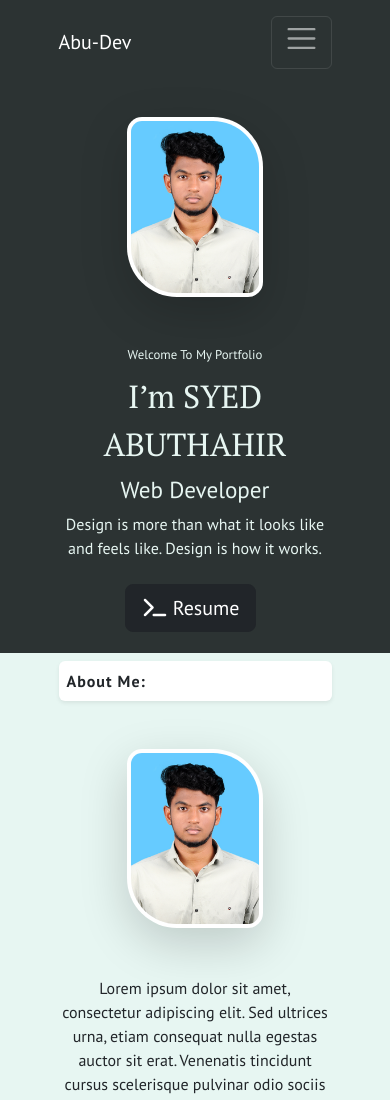
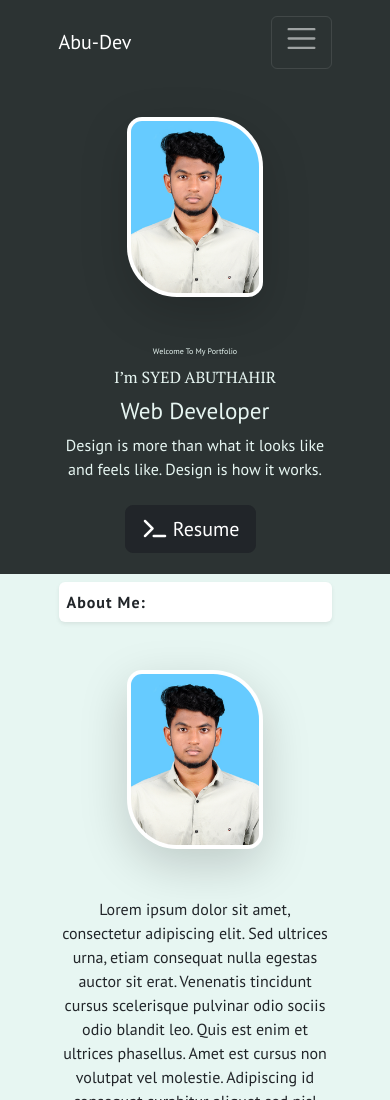
Before and after one commit to AbuDeveloper-hub/Abu_Dev, a plain HTML site: page index.html in a window 390 px wide. Shown: the top 1100 px of the page. Drawn offline with nearby package versions, Linux system fonts and the light colour scheme.

Commit message:
finished

```diff
--- a/css/style.css
+++ b/css/style.css
@@ -170,11 +170,17 @@ Body{
     .About-BioData{
         text-align: justify;
         margin: 0% 5%;
-
     }
 }
 
-@media (max-width:550px) {
-
+@media (max-width: 575px) {
+    .Home-Text-small{
+        font-size: .5rem;
+        line-height: 1.5;
+    }
+    .big-heading{
+        font-size: 1.0rem;
+        line-height: 1.5;
+    }
 
 }
```
